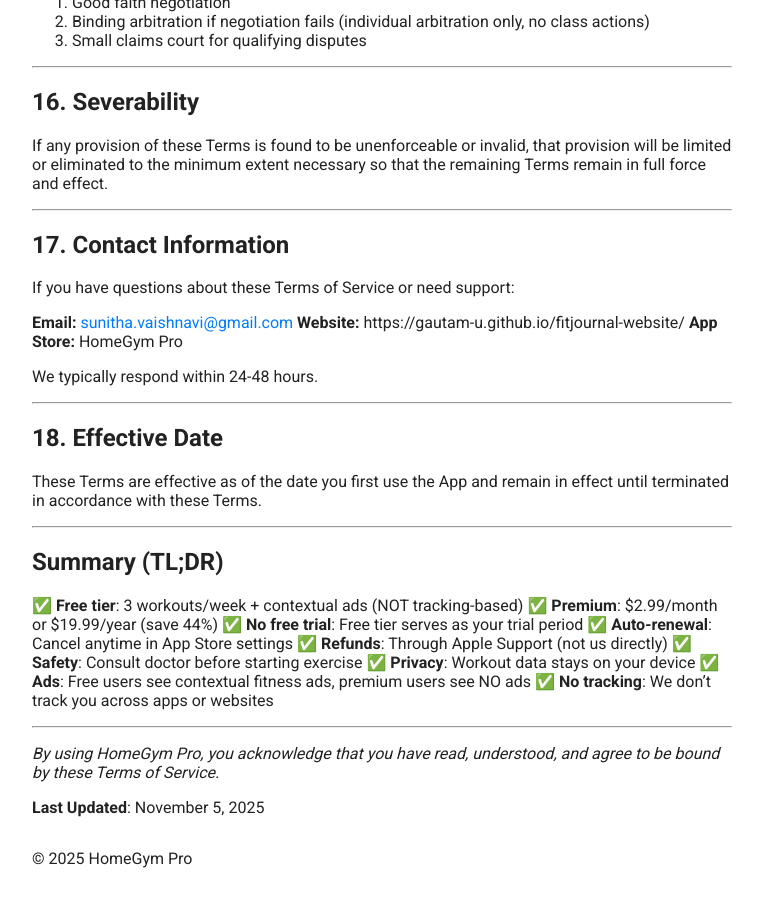
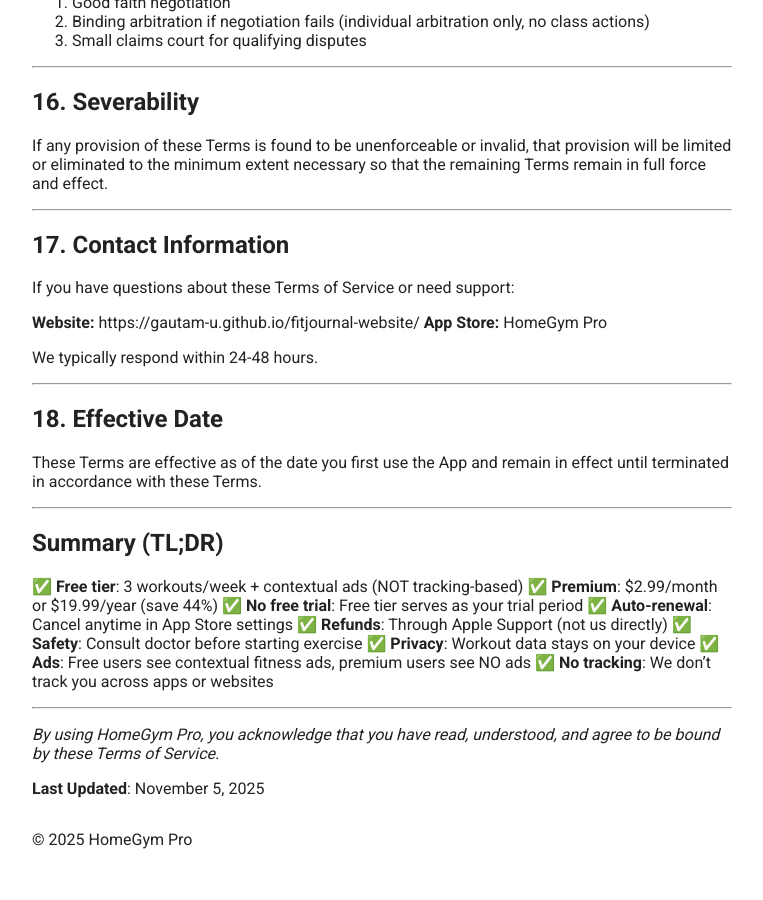
Before and after one commit to gautam-u/fitjournal-website, a Jekyll site: the page built from terms.md, in a window 1280 px wide and 900 px high, scrolled down 5702 px. Shown: the whole window, without its empty margins (258-1021 px from the left). Built offline with Jekyll 4.4.1, drawn with Linux system fonts in a browser that asks for light colours.

Commit message:
Remove sunitha.vaishnavi@gmail.com contact email
🤖 Generated with [Claude Code](https://claude.com/claude-code)

Co-Authored-By: Claude <noreply@anthropic.com>

```diff
--- a/_config.yml
+++ b/_config.yml
@@ -16,7 +16,7 @@ playstore_link:
 your_name: HomeGym Pro Team
 your_link: https://github.com/gautam-u
 your_city:
-email_address: sunitha.vaishnavi@gmail.com
+email_address:
 facebook_username:
 instagram_username:
 twitter_username:
--- a/terms.md
+++ b/terms.md
@@ -290,7 +290,6 @@ If any provision of these Terms is found to be unenforceable or invalid, that pr
 
 If you have questions about these Terms of Service or need support:
 
-**Email:** [sunitha.vaishnavi@gmail.com](mailto:sunitha.vaishnavi@gmail.com)
 **Website:** https://gautam-u.github.io/fitjournal-website/
 **App Store:** HomeGym Pro
 
```
